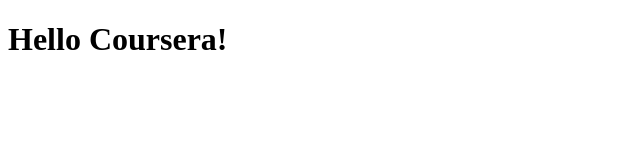
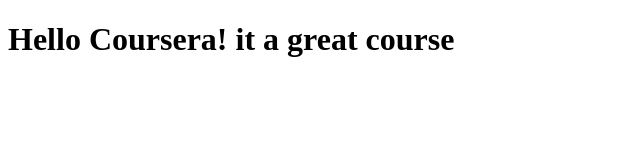
Before and after one commit to Tobotrevo29/Coursera-Test, a plain HTML site: page site/index.html in a window 1280 px wide. Shown: the whole page, without its empty margins (0-640 px from the left). Drawn offline with Linux system fonts and the light colour scheme.

Commit message:
small addittion to our page content

```diff
--- a/site/index.html
+++ b/site/index.html
@@ -6,6 +6,6 @@
 	<title></title>
 </head>
 <body>
-<h1>Hello Coursera!</h1>
+<h1>Hello Coursera! it a great course</h1>
 </body>
 </html>
```
